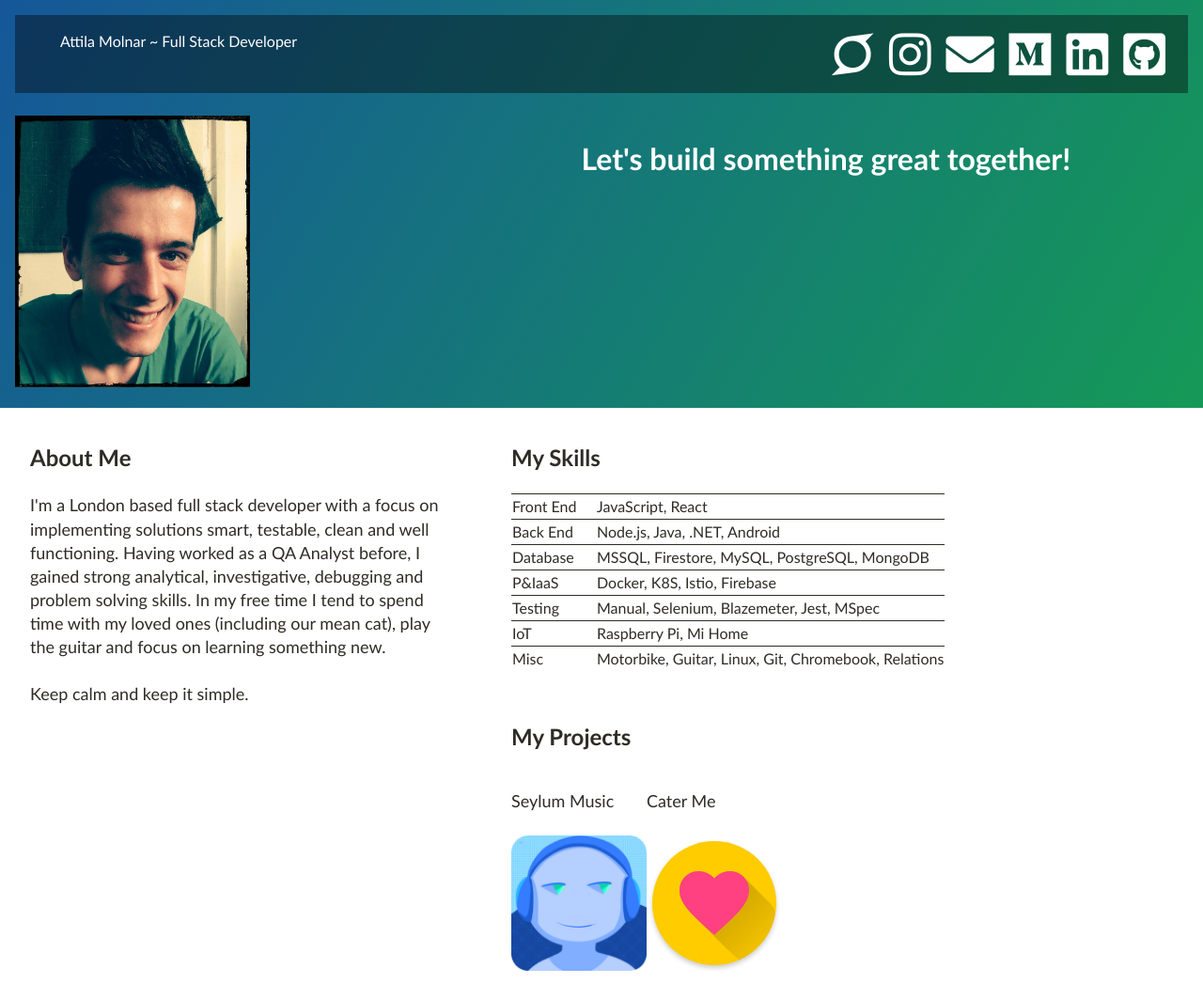
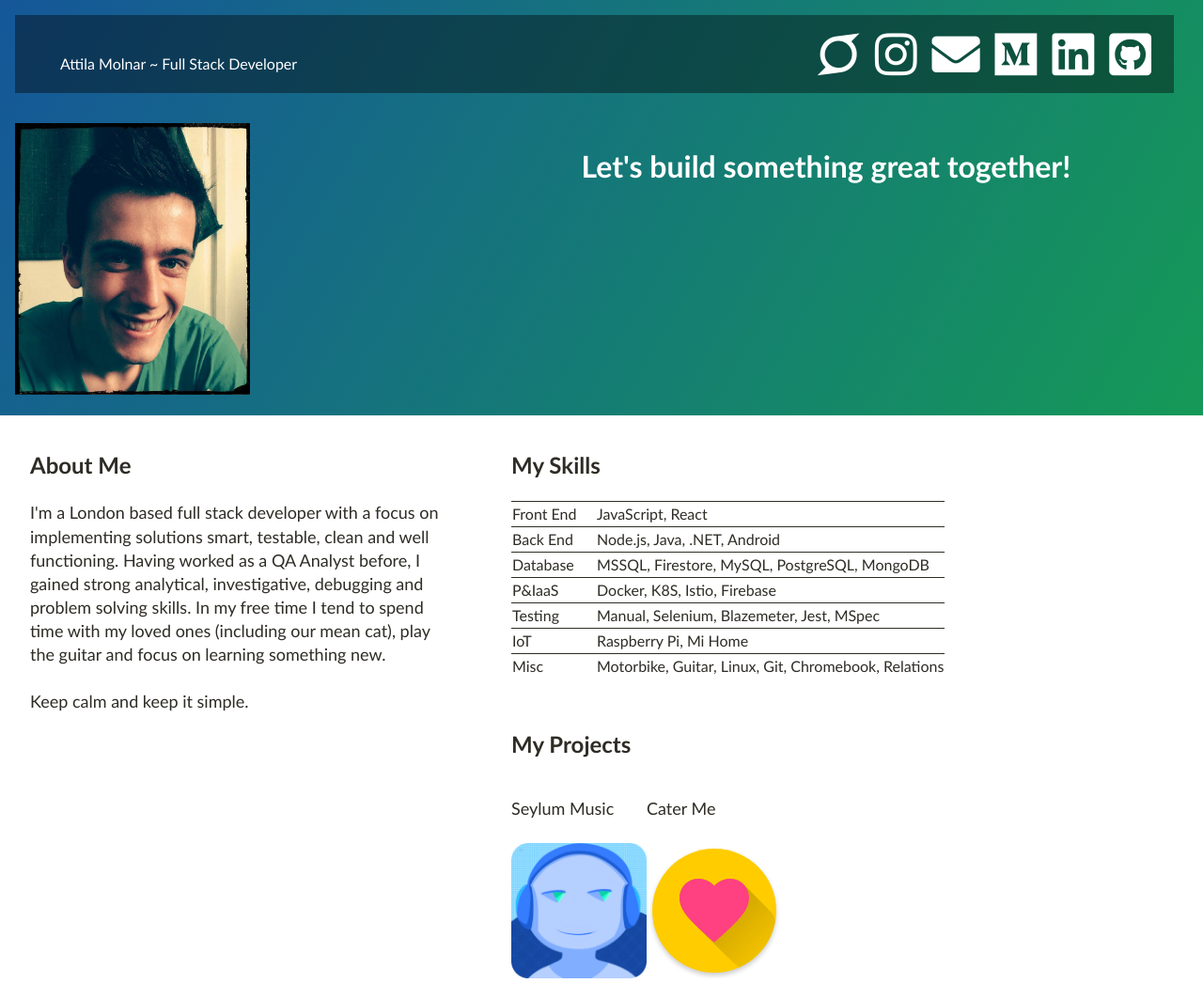
Before and after one commit to shovelend/shovelend.github.io, a Jekyll site: the page built from index.html, in a window 1280 px wide. Shown: the whole page at 94% size. Built offline with Jekyll 4.4.1, drawn with Linux system fonts in a browser that asks for light colours; nearby versions of some CDN libraries.

Commit message:
:lipstick: :wheelchair: Improve design and accessibility

```diff
--- a/_includes/head.html
+++ b/_includes/head.html
@@ -3,6 +3,8 @@
     <meta charset="utf-8">
     <meta http-equiv="X-UA-Compatible" content="IE=edge">
     <meta name="viewport" content="width=device-width, initial-scale=1">
+    <meta name="theme-color" content="#17778f">
+    <link rel="manifest" href="{{ "/manifest.json" }}">
 
     <title>{% if page.title %}{{ page.title }}{% else %}{{ site.title }}{% endif %}</title>
     <meta name="description" content="{% if page.summary %}{{ page.summary | strip_html | strip_newlines | truncate: 160 }}{% else %}{{ site.description }}{% endif %}">
--- a/css/styles.css
+++ b/css/styles.css
@@ -101,26 +101,33 @@
 }
 
 .hero {
+  padding-top: 2rem;
+}
+
+.hero-text {
   float: right;
   color: black;
   padding-right: 10%;
 }
 
 @media (min-width: 855px){
-  .hero{
+  .hero-text {
     color: white;
   }
 }
 
 .Nav {
-  list-style-type: none;
-  margin: 0, 15px, 0, 0;
+  margin: 0 15px 0 0;
   padding: 16px;
   overflow: hidden;
   background-color: rgba(0,0,0,.4);
 }
 
-.Nav li{
+.list {
+  list-style-type: none;
+}
+
+.Nav .list li{
   float: right;
   padding-right: 8px;
   padding-left: 8px;
--- a/index.html
+++ b/index.html
@@ -4,8 +4,8 @@
 ---
 
 <div class="Header">
-  <ul class="Nav">
-    <div>
+  <div class="Nav">
+    <ul class="list">
     <li>
       <a title="Github" href="https://github.com/shovelend" target="_blank">
         <i class="fab fa-github-square"></i>
@@ -23,8 +23,6 @@
         <i class="fab fa-medium"></i>
       </a>
     </li>
-    </div>
-    <div>
     <li>
       <a title="Drop me a message" href="mailto:attila.molnar1993@gmail.com?Subject=Hello%20Attila" target="_top">
         <i class="fas fa-envelope"></i>
@@ -42,14 +40,15 @@
         <i class="fab fa-superpowers"></i>
       </a>
     </li>
-    </div>
+
+  </ul>
   <div class="name">
       Attila Molnar ~ Full Stack Developer
     </div>
-  </ul>
-  <div>
+  </div>
+  <div class="hero">
     <img src="images/profile.png" alt="McFace" width="20%" />
-    <h1 class="hero">Let's build something great together!</h1>
+    <h1 class="hero-text">Let's build something great together!</h1>
   </div>
 </div>
 
```
Also changed, not shown: manifest.json (added), 3 other files. Lines whose indentation alone changed are shown as unchanged.
